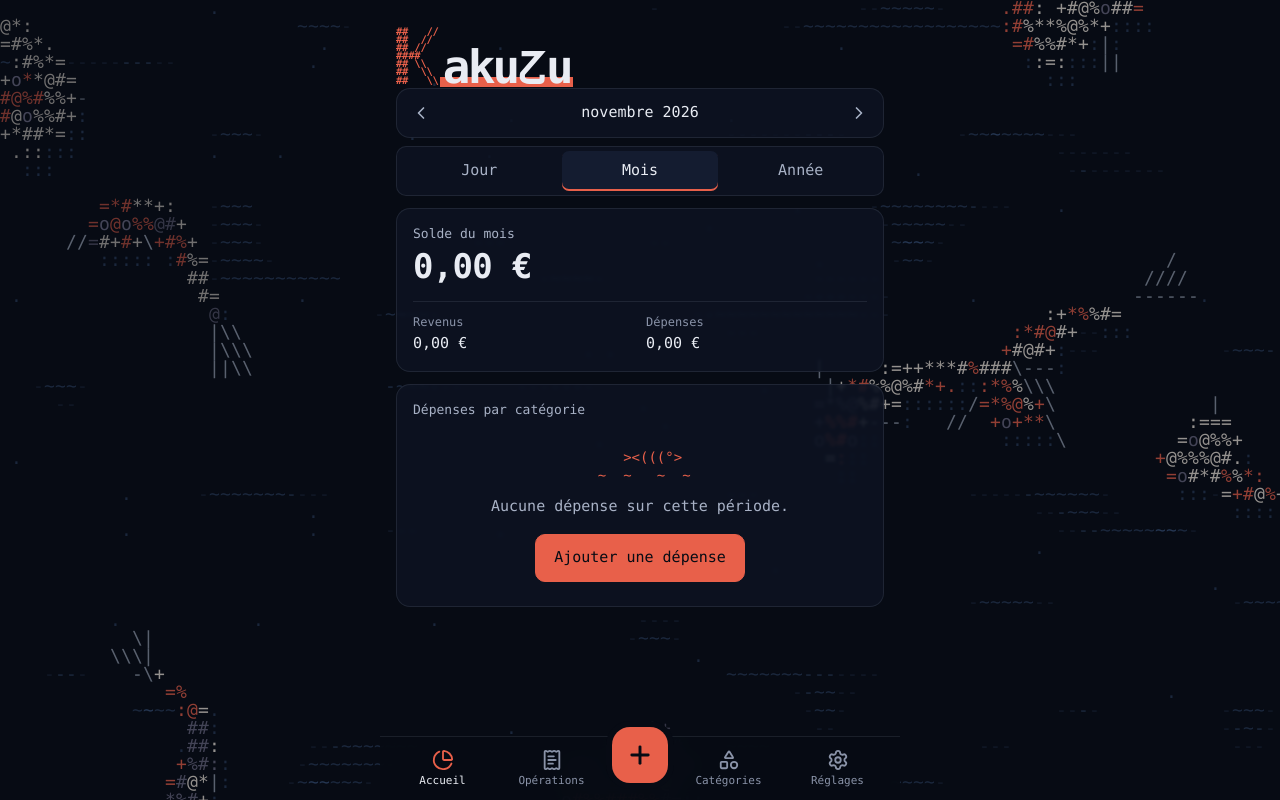
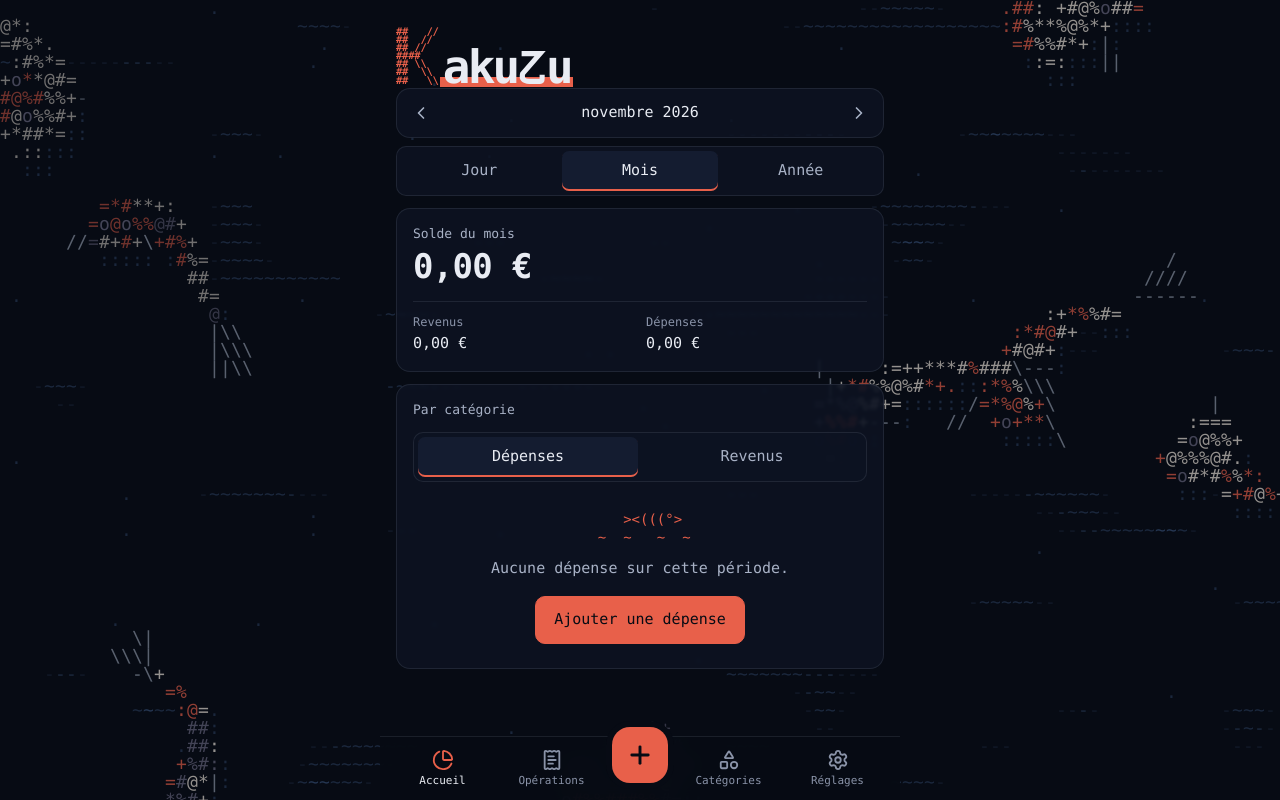
Before and after one commit to PennecStv/kakuzu, a React (Vite) app: page / in a window 1280 px wide. Built offline with nearby package versions, Linux system fonts and the light colour scheme.

Commit message:
feat: switch the category donut between expenses and income
The empty state's button opens the entry form on the matching kind.

```diff
--- a/src/App.tsx
+++ b/src/App.tsx
@@ -32,7 +32,7 @@ export function App() {
 
   const [tab, setTab] = useState<Tab>('home');
   const [period, setPeriod] = useState(() => monthOf(today()));
-  const [txSheet, setTxSheet] = useState<{ editing?: Transaction } | null>(null);
+  const [txSheet, setTxSheet] = useState<{ editing?: Transaction; kind?: Kind } | null>(null);
   const [catSheet, setCatSheet] = useState<{ kind: Kind; editing?: Category } | null>(null);
   const [toast, setToast] = useState<ToastMessage | null>(null);
   const lastQuip = useRef<string>(undefined);
@@ -72,7 +72,7 @@ export function App() {
               period={period}
               onPeriod={setPeriod}
               onOpen={openTransaction}
-              onAdd={() => openTransaction()}
+              onAdd={(kind) => setTxSheet({ kind })}
               onSeeAll={() => go('history')}
             />
           )}
@@ -90,8 +90,9 @@ export function App() {
         onClose={() => setTxSheet(null)}
       >
         <TransactionForm
-          key={txSheet?.editing?.id ?? 'new'}
+          key={txSheet?.editing?.id ?? `new-${txSheet?.kind ?? 'expense'}`}
           editing={txSheet?.editing}
+          kind={txSheet?.kind}
           onDelete={removeTransaction}
           onSaved={(t) => {
             if (txSheet?.editing) notify('Opération modifiée');
--- a/src/components/TransactionForm.tsx
+++ b/src/components/TransactionForm.tsx
@@ -9,17 +9,19 @@ import { Segmented } from './Segmented';
 interface Props {
   /** Absent for a new entry. */
   editing?: Transaction;
+  /** Starting kind of a new entry. */
+  kind?: Kind;
   onSaved: (t: Pick<Transaction, 'date' | 'kind' | 'amount'>) => void;
   onDelete: (t: Transaction) => void;
 }
 
-export function TransactionForm({ editing, onSaved, onDelete }: Props) {
+export function TransactionForm({ editing, kind: initialKind = 'expense', onSaved, onDelete }: Props) {
   const categories = useStore((s) => s.categories);
   const currency = useStore((s) => s.settings.currency);
   const addTransaction = useStore((s) => s.addTransaction);
   const updateTransaction = useStore((s) => s.updateTransaction);
 
-  const [kind, setKind] = useState<Kind>(editing?.kind ?? 'expense');
+  const [kind, setKind] = useState<Kind>(editing?.kind ?? initialKind);
   const [amount, setAmount] = useState(editing ? toInput(editing.amount, currency) : '');
   const [categoryId, setCategoryId] = useState(editing?.categoryId ?? '');
   const [date, setDate] = useState(editing?.date ?? today());
--- a/src/lib/stats.ts
+++ b/src/lib/stats.ts
@@ -1,4 +1,4 @@
-import type { Category, Transaction } from '../store/types';
+import type { Category, Kind, Transaction } from '../store/types';
 import { monthOf, shiftMonth, type DayKey, type MonthKey, type Period } from './dates';
 
 export interface Totals {
@@ -61,9 +61,9 @@ export function sumByCategory(transactions: Transaction[]): Map<string, number>
   return sums;
 }
 
-/** Expense total per category, largest first. */
-export function expensesByCategory(transactions: Transaction[]): Slice[] {
-  const sums = sumByCategory(transactions.filter((t) => t.kind === 'expense'));
+/** Total per category of one kind, largest first. */
+export function byCategory(transactions: Transaction[], kind: Kind): Slice[] {
+  const sums = sumByCategory(transactions.filter((t) => t.kind === kind));
   const total = [...sums.values()].reduce((a, b) => a + b, 0);
   return [...sums]
     .map(([id, amount]) => ({ id, amount, share: total ? amount / total : 0 }))
--- a/src/screens/Home.tsx
+++ b/src/screens/Home.tsx
@@ -2,36 +2,43 @@ import { type CSSProperties, useMemo, useState } from 'react';
 import { Donut } from '../components/Donut';
 import { CategoryIcon } from '../components/CategoryIcon';
 import { PeriodSwitcher } from '../components/PeriodSwitcher';
+import { Segmented } from '../components/Segmented';
 import { TrendChart } from '../components/TrendChart';
 import { TransactionRow } from '../components/TransactionRow';
 import { type Period, type Unit, lastMonth, unitOf } from '../lib/dates';
 import { formatMoney, formatSigned } from '../lib/money';
-import { type Slice, expensesByCategory, foldSlices, groupByDay, inPeriod, monthlyTotals, sliceKey, totals } from '../lib/stats';
+import { type Slice, byCategory, foldSlices, groupByDay, inPeriod, monthlyTotals, sliceKey, totals } from '../lib/stats';
 import { categoryColor, useStore } from '../store/store';
-import type { Transaction } from '../store/types';
+import type { Kind, Transaction } from '../store/types';
 
 interface Props {
   period: Period;
   onPeriod: (p: Period) => void;
   onOpen: (t: Transaction) => void;
-  onAdd: () => void;
+  onAdd: (kind: Kind) => void;
   onSeeAll: () => void;
 }
 
 const BALANCE: Record<Unit, string> = { day: 'Solde du jour', month: 'Solde du mois', year: 'Solde de l’année' };
+
+const SPLIT: Record<Kind, { caption: string; empty: string; add: string }> = {
+  expense: { caption: 'dépensés', empty: 'Aucune dépense sur cette période.', add: 'Ajouter une dépense' },
+  income: { caption: 'reçus', empty: 'Aucun revenu sur cette période.', add: 'Ajouter un revenu' },
+};
 
 export function Home({ period, onPeriod, onOpen, onAdd, onSeeAll }: Props) {
   const transactions = useStore((s) => s.transactions);
   const categories = useStore((s) => s.categories);
   const currency = useStore((s) => s.settings.currency);
   const [active, setActive] = useState<string | null>(null);
+  const [kind, setKind] = useState<Kind>('expense');
   const unit = unitOf(period);
 
   const byId = useMemo(() => new Map(categories.map((c) => [c.id, c])), [categories]);
   const scoped = useMemo(() => inPeriod(transactions, period), [transactions, period]);
   const trend = useMemo(() => monthlyTotals(transactions, lastMonth(period), 6), [transactions, period]);
   const { sum, breakdown, slices, recent } = useMemo(() => {
-    const breakdown = expensesByCategory(scoped);
+    const breakdown = byCategory(scoped, kind);
     return {
       sum: totals(scoped),
       breakdown,
@@ -40,7 +47,7 @@ export function Home({ period, onPeriod, onOpen, onAdd, onSeeAll }: Props) {
         .flatMap((g) => g.transactions)
         .slice(0, 5),
     };
-  }, [scoped]);
+  }, [scoped, kind]);
 
   const colorOf = (s: Slice) => categoryColor(s.id ? byId.get(s.id) : undefined);
   const labelOf = (s: Slice) => (s.id ? (byId.get(s.id)?.name ?? 'Sans catégorie') : 'Autres');
@@ -73,14 +80,26 @@ export function Home({ period, onPeriod, onOpen, onAdd, onSeeAll }: Props) {
 
       <section className="card" aria-labelledby="split-title">
         <h2 id="split-title" className="card__title">
-          Dépenses par catégorie
+          Par catégorie
         </h2>
+        <Segmented
+          label="Répartition"
+          value={kind}
+          onChange={(k) => {
+            setKind(k);
+            setActive(null);
+          }}
+          options={[
+            { value: 'expense', label: 'Dépenses' },
+            { value: 'income', label: 'Revenus' },
+          ]}
+        />
         {breakdown.length === 0 ? (
           <div className="empty">
             <pre className="empty__art" aria-hidden="true">{'   ><(((°>\n ~  ~   ~  ~'}</pre>
-            <p>Aucune dépense sur cette période.</p>
-            <button type="button" className="button button--primary" onClick={onAdd}>
-              Ajouter une dépense
+            <p>{SPLIT[kind].empty}</p>
+            <button type="button" className="button button--primary" onClick={() => onAdd(kind)}>
+              {SPLIT[kind].add}
             </button>
           </div>
         ) : (
@@ -91,7 +110,7 @@ export function Home({ period, onPeriod, onOpen, onAdd, onSeeAll }: Props) {
               labelOf={labelOf}
               active={active}
               onSelect={setActive}
-              center={{ value: money(sum.expense), caption: 'dépensés' }}
+              center={{ value: money(kind === 'expense' ? sum.expense : sum.income), caption: SPLIT[kind].caption }}
               activeValue={(s) => money(s.amount)}
             />
             <ul className="split">
--- a/src/styles/app.css
+++ b/src/styles/app.css
@@ -127,6 +127,10 @@
   display: flex;
   flex-direction: column;
   gap: 8px;
+}
+
+.card > .segmented {
+  margin-bottom: 12px;
 }
 
 .month {
```
Also changed, not shown: 1 other file (tests, documents, lock files or other folders).
